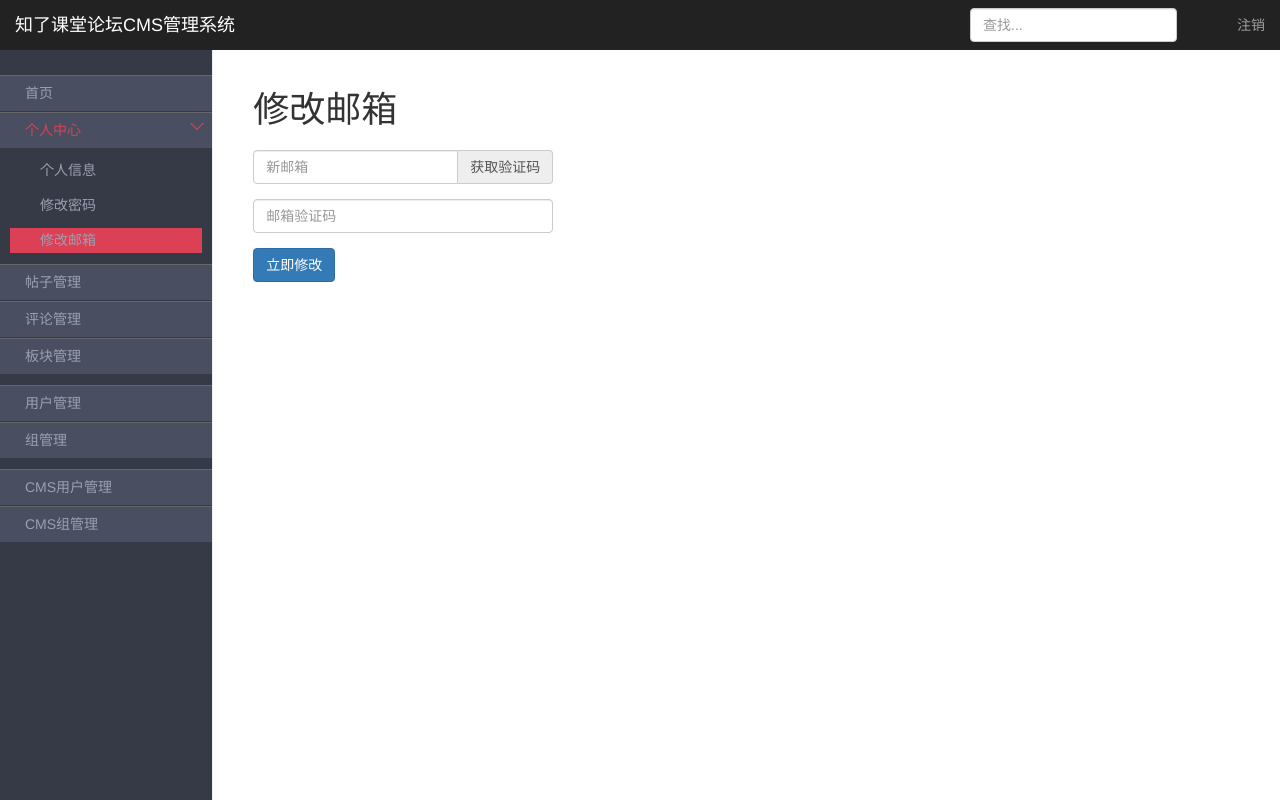
After one commit to v1struggler/zhiliao_bbs, a Flask app: template templates/cms/cms_resetemail.html in a window 1280 px wide. The commit adds this page. Run offline with Flask 2, Linux system fonts and the light colour scheme; the template is opened without the code that fills it, so the values that code supplies are empty; some libraries are stand-ins or nearby versions.

Commit message:
修改邮箱：发送邮箱验证码功能实现

```diff
--- a/exts.py
+++ b/exts.py
@@ -1,5 +1,8 @@
 # 装载第三方库的实例对象
 
 from flask_sqlalchemy import SQLAlchemy
+from flask_mail import Mail
+
 
 db = SQLAlchemy()
+mail = Mail()
--- a/static/cms/js/resetemail.js
+++ b/static/cms/js/resetemail.js
@@ -1,11 +1,10 @@
-/**
- * Created by hynev on 2017/11/30.
- */
+
+
 
 $(function () {
-    $("#captcha-btn").click(function (event) {
-        event.preventDefault();
-        var email = $("input[name='email']").val();
+    $("#captcha-btn").click(function (event) {              //获取按钮，绑定点击事件，点击后执行function函数，在点击的时候会传递一个参数过来，事件
+        event.preventDefault();                             //清除事件的默认行为
+        var email = $("input[name='email']").val();         //获取用户输入的邮箱
         if(!email){
             zlalert.alertInfoToast('请输入邮箱');
             return;
@@ -15,7 +14,7 @@ $(function () {
             'data': {
                 'email': email
             },
-            'success': function (data) {
+            'success': function (data) {                   //成功之后的回调
                 if(data['code'] == 200){
                     zlalert.alertSuccessToast('邮件发送成功！请注意查收！');
                 }else{
--- a/templates/cms/cms_base.html
+++ b/templates/cms/cms_base.html
@@ -53,7 +53,7 @@
                     <ul class="subnav">
                         <li><a href="{{ url_for('cms.profile') }}">个人信息</a></li>
                         <li><a href="{{ url_for("cms.resetpwd") }}">修改密码</a></li>
-                        <li><a href="#">修改邮箱</a></li>
+                        <li><a href="{{ url_for("cms.resetemail") }}">修改邮箱</a></li>
                     </ul>
                 </li>
 
--- /dev/null
+++ b/templates/cms/cms_resetemail.html
@@ -0,0 +1,33 @@
+{% extends "cms/cms_base.html" %}
+{% from "common/_macros.html" import static %}
+
+{% block title -%}
+    修改邮箱
+{%- endblock %}
+
+{% block head %}
+    <script src="{{ static('cms/js/resetemail.js') }}"></script>
+{% endblock %}
+
+{% block page_title -%}
+    {{ self.title() }}
+{%- endblock %}
+
+{% block main_content %}
+    <form action="" method="post">
+        <div class="form-container">
+            <div class="form-group">
+                <div class="input-group">
+                    <input type="email" class="form-control" name="email" placeholder="新邮箱">
+                    <span class="input-group-addon" id="captcha-btn" style="cursor:pointer;">获取验证码</span>
+                </div>
+            </div>
+            <div class="form-group">
+                <input type="text" class="form-control" name="captcha" placeholder="邮箱验证码">
+            </div>
+            <div class="form-group">
+                <button class="btn btn-primary" id="submit">立即修改</button>
+            </div>
+        </div>
+    </form>
+{% endblock %}
--- a/zhiliao_bbs.py
+++ b/zhiliao_bbs.py
@@ -6,7 +6,7 @@ from apps.cms import bp as cms_bp
 from apps.front import bp as front_bp
 from apps.common import bp as common_bp
 import config
-from exts import db
+from exts import db, mail
 from flask_wtf import CSRFProtect
 
 
@@ -21,6 +21,7 @@ def create_app():
 
     db.init_app(app)  # 将db注册进app
     CSRFProtect(app)  # 将CSRFProtect()包装app
+    mail.init_app(app)   # 将mail与app进行绑定
 
     return app
 
```
Also changed, not shown: apps/cms/views.py (+51 -1 lines), config.py (+15 -2 lines).
